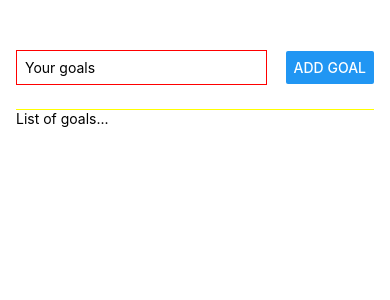
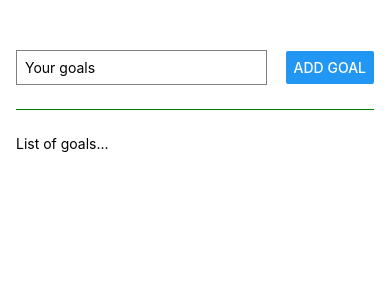
Before and after one commit to CRJenner/RNProjects-Goals, a React Native app: screen / in a window 390 px wide. Shown: the top 300 px of the page. Built offline with nearby package versions, Linux system fonts and the light colour scheme.

Commit message:
useState created to add goals, next steps deleting

```diff
--- a/App.js
+++ b/App.js
@@ -1,22 +1,45 @@
 import { StatusBar } from 'expo-status-bar';
 import { StyleSheet, Text, View, Button, TextInput } from 'react-native';
+import { useState } from 'react';
 
 export default function App() {
+  const [enteredGoalText, setEnteredGoalText] = useState('')
+  const [myListOfGoals, setMyListOfGoals] = useState([])
+
+  function goalInputHandler(enteredText) {
+  setEnteredGoalText(enteredText)
+}
+
+function addGoalHandler() {
+setMyListOfGoals(currentGoals => [
+  ...currentGoals,
+  enteredGoalText])
+}
+
+
+
   return (
     <View style={styles.appContainer}>
 <View style={styles.inputContainer}>
-  <TextInput placeholder='Your goals' style={styles.textInput}/>
-  <Button title='Add Goal'/>
+  <TextInput
+  placeholder='Your goals'
+  style={styles.textInput}
+  onChangeText={goalInputHandler}/>
+  <Button title='Add Goal'
+  onPress={addGoalHandler}/>
 </View>
-<View>
+<View style={styles.goalsContainer}>
+{myListOfGoals.map((goal) => <Text key={goal}>{goal}</Text>)}
   <Text>List of goals...</Text>
 </View>
     </View>
   );
 }
+//xcode for ios
 
 const styles = StyleSheet.create({
   appContainer: {
+    flex:10,
     paddingTop: 50,
     paddingHorizontal: 16
   },
@@ -26,13 +49,17 @@ const styles = StyleSheet.create({
     alignItems: 'center',
     paddingBottom: 24,
     borderBottomWidth: 1,
-    borderBottomColor:'yellow'
+    borderBottomColor:'green'
   },
   textInput:{
     borderWidth: 1,
-    borderColor:'red',
+    borderColor:'grey',
     width: '70%',
     marginRight: 0,
     padding: 8
+  },
+  goalsContainer:{
+    flex: 4,
+    paddingTop: 25
   }
 });
```
